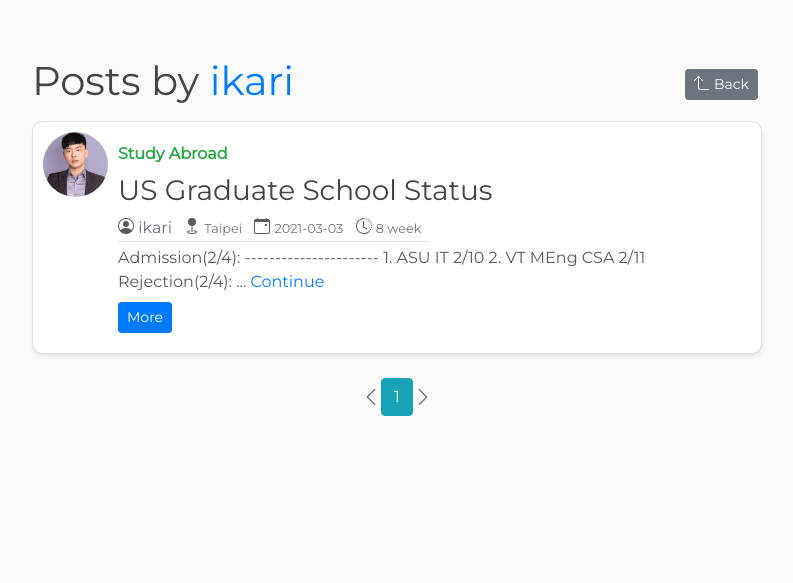
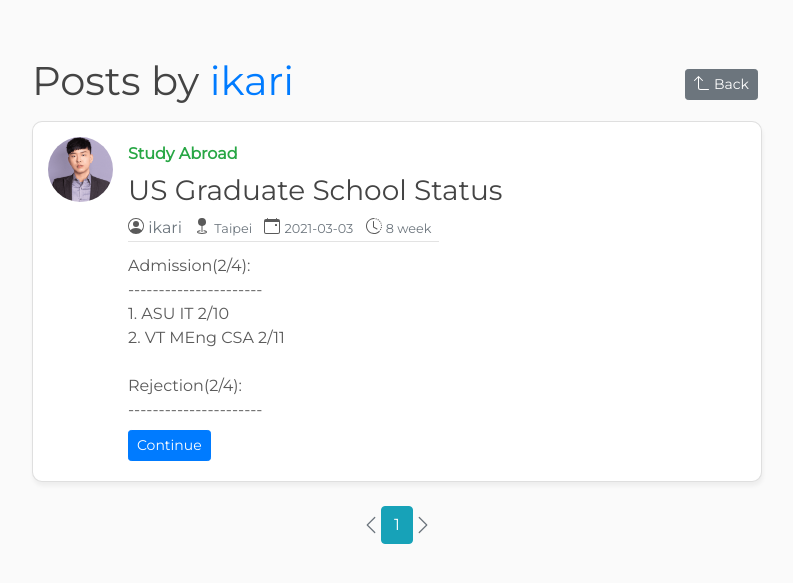
Before and after one commit to cesung/portfolio, a Flask app: a page that uses app/templates/user_posts.html in a window 1280 px wide. Shown: the part 71-654 px from the top of the page, without its empty margins (243-1036 px from the left). Run offline with Flask 2, Linux system fonts and the light colour scheme; data comes from the database, SQL or seed files in the repository; some libraries are stand-ins or nearby versions.

Commit message:
user_posts/posts/article style update

```diff
--- a/app/static/css/style.css
+++ b/app/static/css/style.css
@@ -73,15 +73,6 @@ h6 {
     margin-bottom: 20px;
 }
 
-.article-title {
-    color: #444444;
-}
-
-a.article-title:hover {
-    color: #428bca;
-    text-decoration: none;
-}
-
 .article-content {
     white-space: pre-line;
 }
@@ -89,9 +80,9 @@ a.article-title:hover {
 .article-img {
     height: 65px;
     width: 65px;
-    margin-top: 10px;
-    margin-left: 10px;
-    margin-right: -10px;
+    margin-top: 15px;
+    margin-left: 15px;
+    margin-right: -5px;
 }
 
 .article-billboard {
--- a/app/templates/article.html
+++ b/app/templates/article.html
@@ -23,7 +23,7 @@
                             <svg xmlns="http://www.w3.org/2000/svg" width="16" height="16" fill="currentColor" class="bi bi-arrow-90deg-up mb-1" viewBox="0 0 16 16">
                                 <path fill-rule="evenodd" d="M4.854 1.146a.5.5 0 0 0-.708 0l-4 4a.5.5 0 1 0 .708.708L4 2.707V12.5A2.5 2.5 0 0 0 6.5 15h8a.5.5 0 0 0 0-1h-8A1.5 1.5 0 0 1 5 12.5V2.707l3.146 3.147a.5.5 0 1 0 .708-.708l-4-4z"/>
                             </svg>
-                            Back
+                            Return
                         </a>
                     </nobr>
 					{% if article.author == current_user %}
@@ -33,7 +33,7 @@
                                     <path d="M11.534 7h3.932a.25.25 0 0 1 .192.41l-1.966 2.36a.25.25 0 0 1-.384 0l-1.966-2.36a.25.25 0 0 1 .192-.41zm-11 2h3.932a.25.25 0 0 0 .192-.41L2.692 6.23a.25.25 0 0 0-.384 0L.342 8.59A.25.25 0 0 0 .534 9z"/>
                                     <path fill-rule="evenodd" d="M8 3c-1.552 0-2.94.707-3.857 1.818a.5.5 0 1 1-.771-.636A6.002 6.002 0 0 1 13.917 7H12.9A5.002 5.002 0 0 0 8 3zM3.1 9a5.002 5.002 0 0 0 8.757 2.182.5.5 0 1 1 .771.636A6.002 6.002 0 0 1 2.083 9H3.1z"/>
                                 </svg>
-                                Update
+                                Edit
                             </a>
                         </nobr>
 					{% endif %}
--- a/app/templates/posts.html
+++ b/app/templates/posts.html
@@ -11,7 +11,7 @@
 {% block content %}
     {% if articles.items %}
         {% for article in articles.items %}
-            <div class="card flex-md-row mb-4 box-shadow h-md-250">
+            <div class="card flex-md-row mb-4 ml-4 mr-4 box-shadow h-md-250">
                 <a href="{{ url_for('user_posts', username=article.author.username) }}">
                     <img class="rounded-circle article-img" src="{{ url_for('static', filename='profile_image/' + article.author.profile_picture) }}">
                 </a>
@@ -20,7 +20,7 @@
                     <h3 class="mb-2">
                         {{ article.title }}
                     </h3>
-                    <div class="article-metadata">
+                    <div class="article-metadata mt-2">
                         <svg xmlns="http://www.w3.org/2000/svg" width="16" height="16" fill="currentColor" class="bi bi-person-circle mb-1" viewBox="0 0 16 16">
                             <path d="M11 6a3 3 0 1 1-6 0 3 3 0 0 1 6 0z"/>
                             <path fill-rule="evenodd" d="M0 8a8 8 0 1 1 16 0A8 8 0 0 1 0 8zm8-7a7 7 0 0 0-5.468 11.37C3.242 11.226 4.805 10 8 10s4.757 1.225 5.468 2.37A7 7 0 0 0 8 1z"/>
@@ -64,7 +64,7 @@
                     {% else%}
                         <p class="card-text mb-auto mt-2" style="white-space: pre-wrap;">{{ article.content }}</p>
                     {% endif %}
-                    <a class="btn btn-primary btn-sm mt-2" href="{{ url_for('article', article_id=article.id) }}">Continue Reading</a>
+                    <a class="btn btn-primary btn-sm" href="{{ url_for('article', article_id=article.id) }}">Continue</a>
                 </div>
             </div>
         {% endfor %}
--- a/app/templates/user_posts.html
+++ b/app/templates/user_posts.html
@@ -1,7 +1,6 @@
 {% extends 'layout.html' %}
 
-{% set MAX_POST_LENGTH = 100 %}
-{% set MAX_POST_LENGTH = 100 %}
+{% set MAX_POST_LINES = 7 %}
 {% set MINUTE = 60 %}
 {% set HOUR = 60**2 %}
 {% set DAY = 24*60**2 %}
@@ -72,16 +71,14 @@
                     <small class="text-muted mr-2">{{ timespan // YEAR }} year</small>
                 {% endif %}
 
-            </div>
-            {% if article.content | length > MAX_POST_LENGTH %}
-                <p class="card-text mb-auto">
-                    {{ article.content[:MAX_POST_LENGTH] ~ "\t..." }}
-                    <a href="{{ url_for('article', article_id=article.id) }}">Continue</a>
-					</p>
-				{% else%}
-					<p class="card-text mb-auto">{{ article.content }}</p>
-				{% endif %}
-                <a class="btn btn-primary btn-sm mt-2" href="{{ url_for('article', article_id=article.id) }}">More</a>
+                </div>
+                {% if article.content.split('\n') | length > MAX_POST_LINES %}
+                    <p class="card-text mb-auto mt-2" style="white-space: pre-wrap;">{{ article.content.split('\r\n')[:MAX_POST_LINES] | join('\r\n') }}</p>
+                {% else%}
+                    <p class="card-text mb-auto mt-2" style="white-space: pre-wrap;">{{ article.content }}</p>
+                {% endif %}
+                <a class="btn btn-primary btn-sm mt-2" href="{{ url_for('article', article_id=article.id) }}">Continue</a>
+
 			</div>
 		</div>
 	{% endfor %}
```
